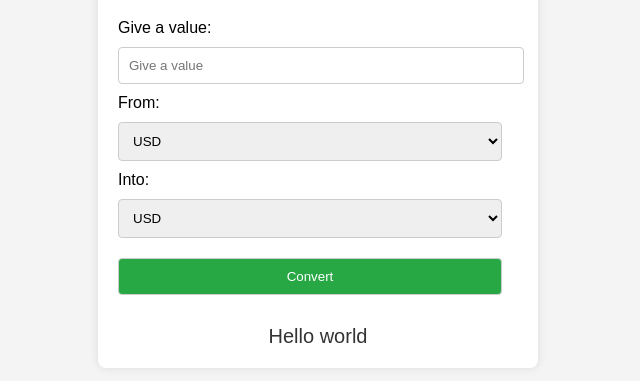
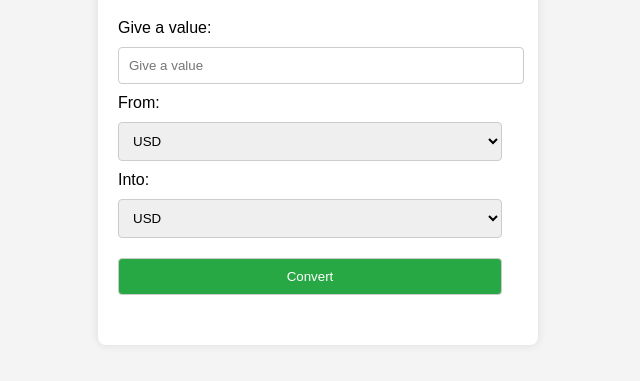
Before and after one commit to YevhenK18/convertor, a plain HTML site: page index.html in a window 1280 px wide. Shown: the part 139-520 px from the top of the page, without its empty margins (322-962 px from the left). Drawn offline with Linux system fonts and the light colour scheme.

Commit message:
Update index.html

```diff
--- a/index.html
+++ b/index.html
@@ -69,7 +69,7 @@
 
     <button id="convertBtn">Convert</button>
 
-    <div class="result" >Hello world</div>
+    <div class="result" id="result" ></div>
 </div>
 
 <script src="converter.js"></script>
```
